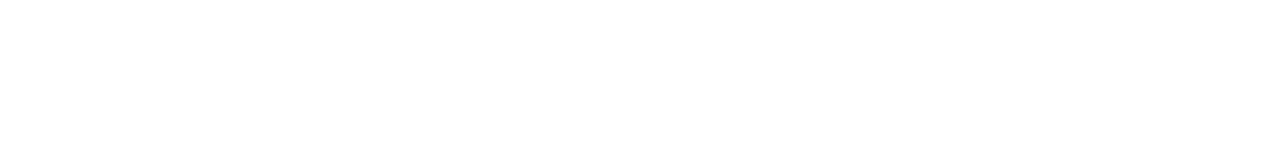
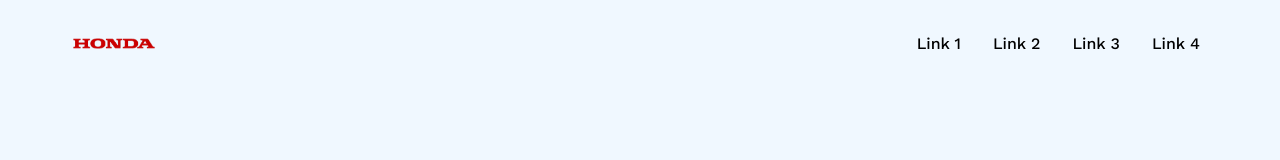
Before and after one commit to muhammad2603/motor-gallery, a plain HTML site: page index.html in a window 1280 px wide. Drawn offline with nearby package versions, Linux system fonts and the light colour scheme.

Commit message:
Membuat Navigasi Header.

```diff
--- a/assets/css/main.css
+++ b/assets/css/main.css
@@ -0,0 +1,35 @@
+:root {
+    --background-color: rgb(240, 248, 255);
+}
+
+body {
+    background-color: var(--background-color);
+    min-height: 100vh;
+}
+
+.container {
+    padding: .5rem 4rem;
+}
+
+.container header {
+    display: flex;
+    justify-content: space-between;
+}
+
+.container header .logo {
+    width: 100px;
+}
+
+.container header .logo figure {
+    margin: 0;
+    width: 100%;
+    height: 100%;
+}
+
+.container header nav {
+    display: flex;
+    margin-inline-end: 1rem;
+    gap: 2rem;
+    font-weight: 500;
+    align-items: center;
+}
--- /dev/null
+++ b/assets/css/reset.css
@@ -0,0 +1,28 @@
+body {
+    margin: 0;
+    padding: 0;
+    box-sizing: border-box;
+}
+
+li {
+    list-style: none;
+}
+
+img {
+    width: 100%;
+    height: 100%;
+    object-fit: cover;
+}
+
+h1, h2, h3, h4, h5, h6 {
+    font-family: 'Roboto Condensed';
+}
+
+li, p, a, span {
+    font-family: 'Work Sans';
+}
+
+a {
+    color: black;
+    text-decoration: none;
+}
--- a/index.html
+++ b/index.html
@@ -3,16 +3,37 @@
 <head>
     <meta charset="UTF-8">
     <meta name="viewport" content="width=device-width, initial-scale=1.0">
-
     <!-- Font -->
     <link rel="preconnect" href="https://fonts.googleapis.com">
     <link rel="preconnect" href="https://fonts.gstatic.com" crossorigin>
     <link href="https://fonts.googleapis.com/css2?family=Roboto+Condensed:ital,wght@0,100..900;1,100..900&family=Work+Sans:ital,wght@0,100..900;1,100..900&display=swap" rel="stylesheet">
     <!-- Akhir Font -->
-
+    <!-- CSS -->
+    <link rel="stylesheet" href="./assets/css/reset.css">
+    <link rel="stylesheet" href="./assets/css/main.css">
+    <!-- Akhir CSS -->
     <title>BeAT Deluxe 2023</title>
 </head>
 <body>
 
+    <div class="container">
+
+        <header>
+            <div class="logo">
+                <figure>
+                    <img src="./assets/images/honda-logo.png" alt="Logo Honda" title="Logo Honda">
+                </figure>
+            </div>
+
+            <nav>
+                <li><a href="#">Link 1</a></li>
+                <li><a href="#">Link 2</a></li>
+                <li><a href="#">Link 3</a></li>
+                <li><a href="#">Link 4</a></li>
+            </nav>
+        </header>
+
+    </div>
+
 </body>
 </html>
```
Also changed, not shown: assets/images/honda-logo.png (added).
